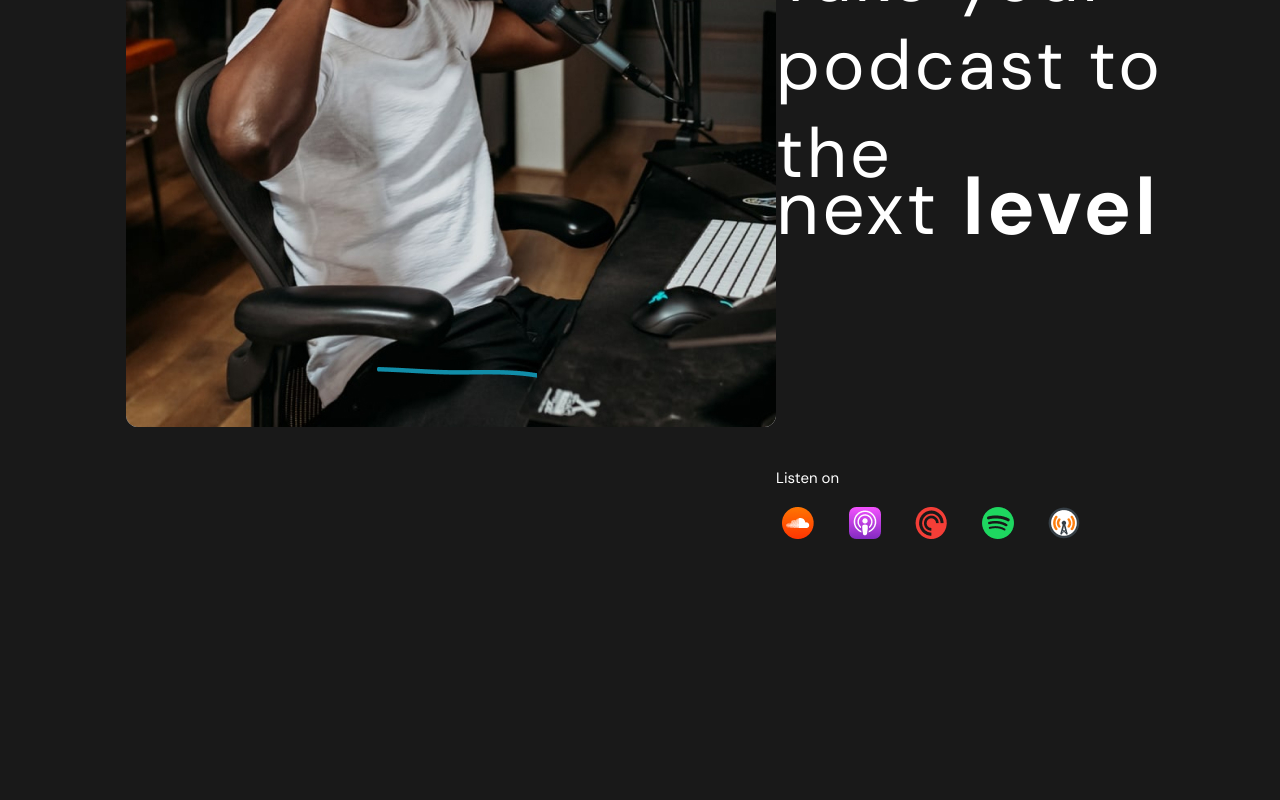
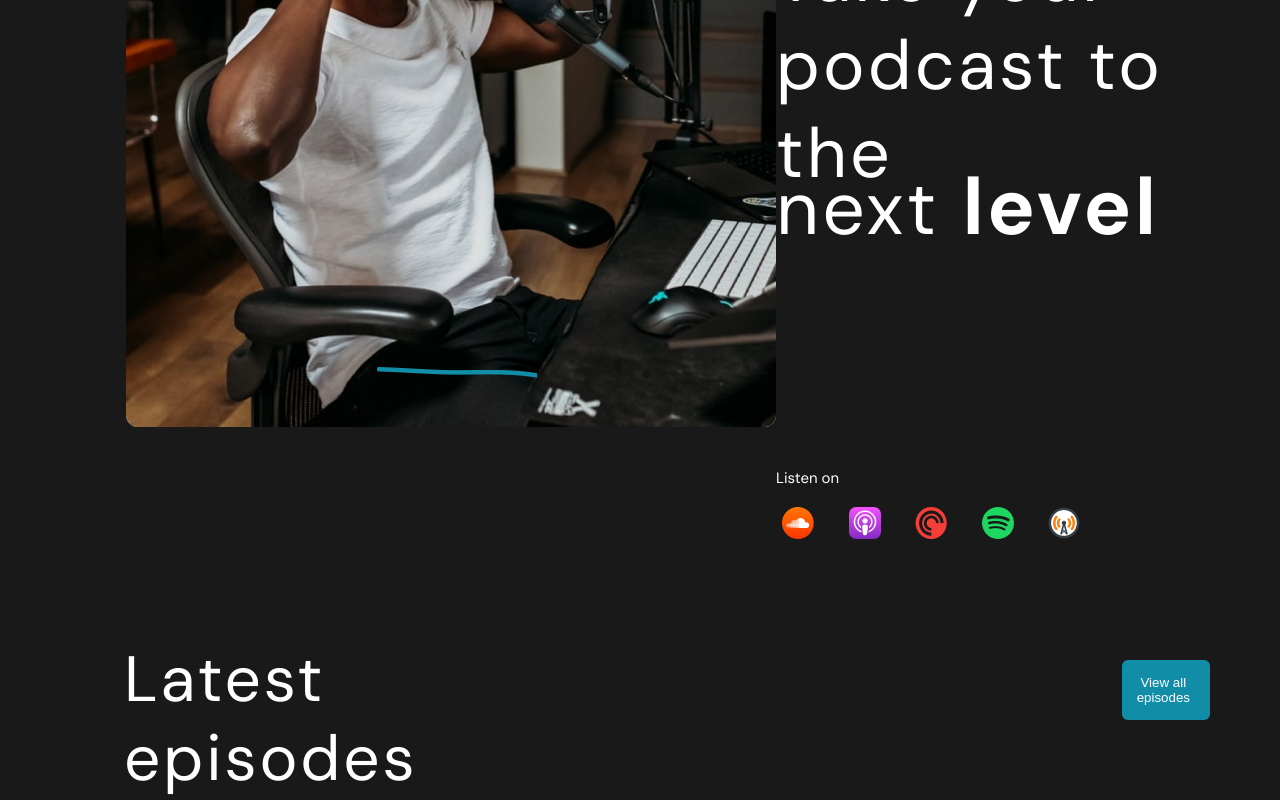
Before and after one commit to Swixs/Castway, a plain HTML site: page index.html in a window 1280 px wide. Shown: the part 561-1361 px from the top of the page. Before the commit the page ends 1108 px from the top, so only its background shows below. Drawn offline with Linux system fonts and the light colour scheme.

Commit message:
Update file

```diff
--- a/index.html
+++ b/index.html
@@ -82,20 +82,31 @@
                                     src="./img/header-img/partners-img/partners.png" alt="img-soundcloud"
                                     class="img-partners__partner"></button>
 
-
                         </div>
 
-
                     </div>
-
                 </div>
-
             </div>
-
     </header>
 
 
-    <main class="main__container"></main>
+    <main class="main">
+        <div class="container">
+            <div class="main__main-line">
+                <div class="main-line__title">
+                    Latest episodes
+                </div>
+
+                <div class="main-line__main-button">
+                    <button class="main-button">View all episodes</button>
+                </div>
+
+
+
+            </div>
+        </div>
+
+    </main>
 
     <footer class="footer-container"></footer>
 
--- a/style.css
+++ b/style.css
@@ -98,7 +98,6 @@ body {
 
 /* ============================================================= */
 
-.header-content__right-header {}
 
 .right-header__title {
     font-weight: 400;
@@ -134,9 +133,6 @@ body {
 
 }
 
-.right-header__partners-items {
-
-}
 
 .partners-items__text {
     font-weight: 400;
@@ -146,14 +142,50 @@ body {
     padding-bottom: 16.05px;
 }
 
-.partners-items__img-partners {}
-
 .img-partners__partner {
     margin-right: 18px;
     cursor: pointer;
 }
 
-.img-partners__button-partner{
+.img-partners__button-partner {
     background: none;
     border: none;
 }
+
+/* ============================================================================= */
+
+.main__main-line {
+    margin-left: 92px;
+    font-weight: 400;
+    font-size: 64px;
+    line-height: 79px;
+    letter-spacing: 2.88px;
+    color: #FFFFFF;
+    display: flex;
+    margin-bottom: 66px ;
+}
+
+.main-line__title {
+    padding-right: 670px;
+}
+
+.main-line__main-button {
+    font-weight: 400;
+    font-size: 17px;
+    line-height: 27px;
+    margin-top: 20px;
+}
+
+.main-button {
+    border: none;
+    border-radius: 6px;
+    background-color: #118DA8;
+    padding: 15px 20px 15px 15px;
+    color: #fff;
+
+}
+
+.main-button:hover{
+    background-color: black;
+    transition: 0.7s;
+}
```
Also changed, not shown: img/main-img/IMAGE.jpg (deleted), img/main/cards/main-card.png (added).
